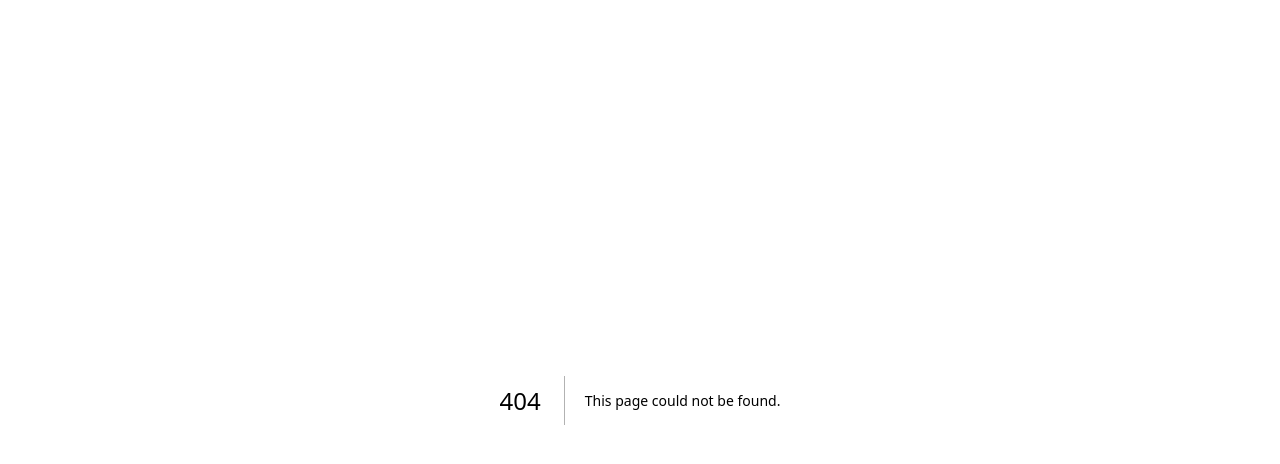
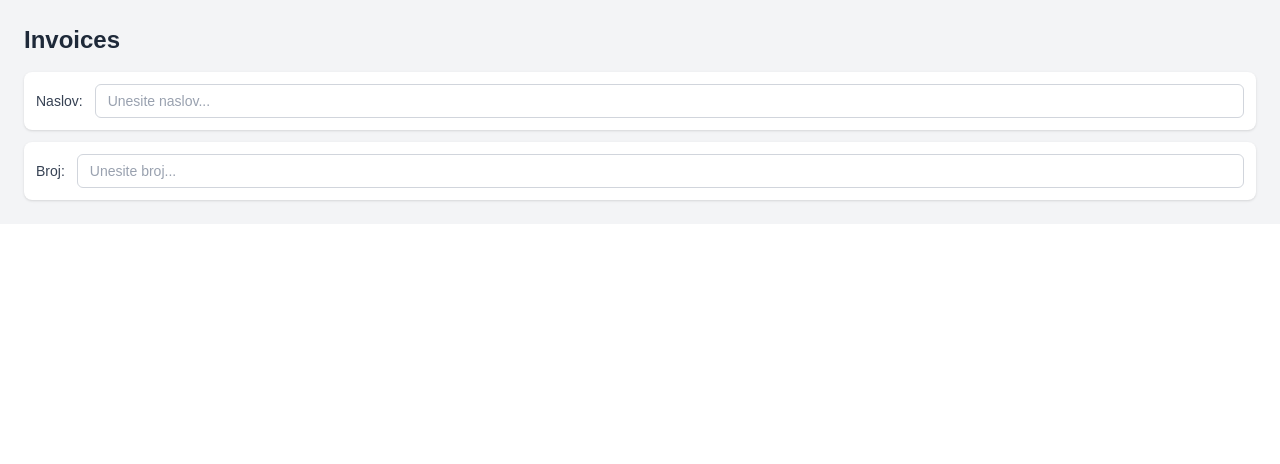
Before and after one commit to milja007/Praksa, a Next.js app: page /invoices in a window 1280 px wide. Before the commit this address had no page. Shown: the top 464 px of the page. Built offline with nearby package versions, Linux system fonts and the light colour scheme.

Commit message:
sve vrste formi spremne za izradu

```diff
--- /dev/null
+++ b/app/components/form/Dobavljac.tsx
@@ -0,0 +1,7 @@
+import React from "react";
+
+const Dobavljac = () => {
+  return <div>Dobavljac</div>;
+};
+
+export default Dobavljac;
--- /dev/null
+++ b/app/components/form/broj/BrojFaktureDobavljaca.tsx
@@ -0,0 +1,7 @@
+import React from "react";
+
+const BrojFaktureDobavljaca = () => {
+  return <div>BrojFaktureDobavljaca</div>;
+};
+
+export default BrojFaktureDobavljaca;
--- /dev/null
+++ b/app/components/form/broj/DatumDospijeca.tsx
@@ -0,0 +1,7 @@
+import React from "react";
+
+const DatumDospijeca = () => {
+  return <div>DatumDospijeca</div>;
+};
+
+export default DatumDospijeca;
--- /dev/null
+++ b/app/components/form/broj/DatumIzdavanja.tsx
@@ -0,0 +1,7 @@
+import React from "react";
+
+const DatumIzdavanja = () => {
+  return <div>DatumIzdavanja</div>;
+};
+
+export default DatumIzdavanja;
--- /dev/null
+++ b/app/components/form/broj/IznosBruto.tsx
@@ -0,0 +1,7 @@
+import React from "react";
+
+const IznosBruto = () => {
+  return <div>IznosBruto</div>;
+};
+
+export default IznosBruto;
--- /dev/null
+++ b/app/components/form/broj/IznosNeto.tsx
@@ -0,0 +1,7 @@
+import React from "react";
+
+const IznosNeto = () => {
+  return <div>IznosNeto</div>;
+};
+
+export default IznosNeto;
--- /dev/null
+++ b/app/components/form/broj/IznosPoreza.tsx
@@ -0,0 +1,7 @@
+import React from "react";
+
+const IznosPoreza = () => {
+  return <div>IznosPoreza</div>;
+};
+
+export default IznosPoreza;
--- /dev/null
+++ b/app/components/form/tekst/Opis.tsx
@@ -0,0 +1,7 @@
+import React from "react";
+
+const Opis = () => {
+  return <div>Opis</div>;
+};
+
+export default Opis;
--- /dev/null
+++ b/app/invoices/page.tsx
@@ -0,0 +1,44 @@
+const InvoicesPage = () => {
+  return (
+    <div className="p-6 bg-gray-100">
+      <h1 className="text-2xl font-bold mb-4 text-gray-800">Invoices</h1>
+
+      <div className="flex items-center gap-3 bg-white p-3 rounded-lg shadow">
+        <label
+          htmlFor="naslovInput"
+          className="text-sm font-medium text-gray-700"
+        >
+          Naslov:
+        </label>
+        <input
+          id="naslovInput"
+          type="text"
+          placeholder="Unesite naslov..."
+          className="flex-grow appearance-none border border-gray-300 rounded-md px-3 py-1.5
+             text-sm text-gray-700 placeholder-gray-400
+             focus:outline-none focus:ring-1 focus:ring-blue-500 focus:border-blue-500
+             transition duration-150"
+        />
+      </div>
+      <div className="mt-3 flex items-center gap-3 bg-white p-3 rounded-lg shadow">
+        <label
+          htmlFor="brojInput"
+          className="text-sm font-medium text-gray-700"
+        >
+          Broj:
+        </label>
+        <input
+          id="brojInput"
+          type="text"
+          placeholder="Unesite broj..."
+          className="flex-grow appearance-none border border-gray-300 rounded-md px-3 py-1.5
+             text-sm text-gray-700 placeholder-gray-400
+             focus:outline-none focus:ring-1 focus:ring-blue-500 focus:border-blue-500
+             transition duration-150"
+        />
+      </div>
+    </div>
+  );
+};
+
+export default InvoicesPage;
--- a/app/page.tsx
+++ b/app/page.tsx
@@ -2,8 +2,9 @@ import Link from "next/link";
 
 export default function Home() {
   return (
-    <>
+    <div className="flex flex-col">
       <Link href={"/clients"}>Client Page</Link>
-    </>
+      <Link href={"/invoices"}>invoices</Link>
+    </div>
   );
 }
```
